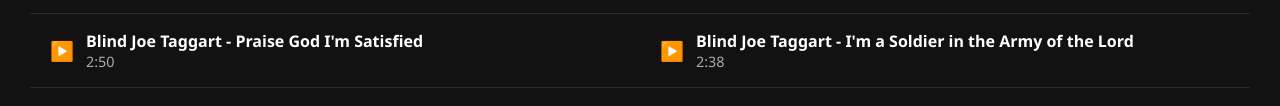
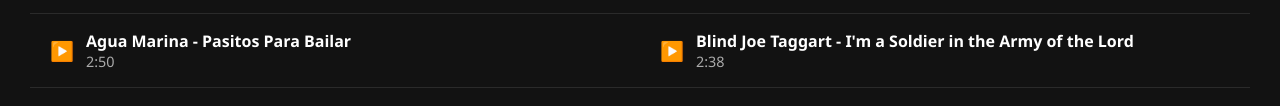
Before and after one commit to bydechill/WILSpq, a plain HTML site: page index.html in a window 1280 px wide. Shown: the part 407-513 px from the top of the page. Drawn offline with Linux system fonts and the light colour scheme.

Commit message:
wilspq.html

```diff
--- a/index.html
+++ b/index.html
@@ -382,9 +382,9 @@
                 duration: "3:02"
             },
             {
-                title: "Praise God I'm Satisfied",
-                artist: "Blind Joe Taggart",
-                url: "https://archive.org/download/LibreMusicCollection_202007/BlindJoeTaggart-PraiseGodImSatisfied.mp3",
+                title: "Pasitos Para Bailar",
+                artist: "Agua Marina",
+                url: "https://archive.org/download/agua-marina-exitos-de-oro-2014-942/Agua%20Marina%20-%20%C3%89xitos%20De%20Oro%20%282014%29%20-Xendra%20Music%20%2BDesconocido/14.%20Pasitos%20para%20Bailar.mp3",
                 duration: "2:50"
             },
             {
```
